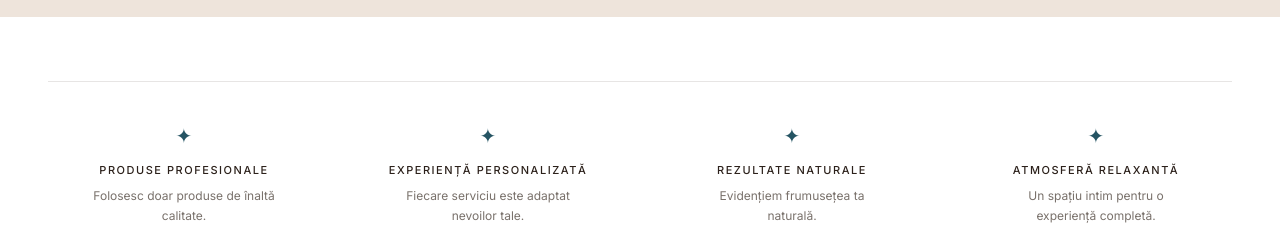
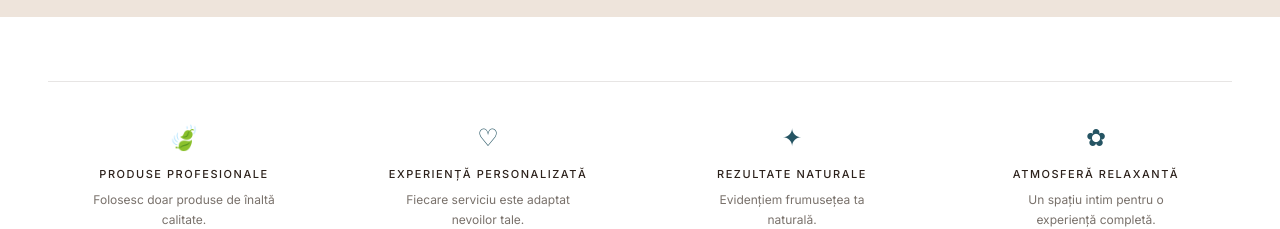
Before and after one commit to alexandramarinas/-brows-and-lashes-by-alexandra, a Next.js app: page / in a window 1280 px wide. Shown: the part 2560-2789 px from the top of the page. Built offline with nearby package versions, Linux system fonts and the light colour scheme.

Commit message:
Expand gallery and add contact icon actions

```diff
--- a/src/app/components/Highlights.tsx
+++ b/src/app/components/Highlights.tsx
@@ -1,17 +1,17 @@
 const benefits = [
-  ["Produse profesionale", "Folosesc doar produse de înaltă calitate."],
-  ["Experiență personalizată", "Fiecare serviciu este adaptat nevoilor tale."],
-  ["Rezultate naturale", "Evidențiem frumusețea ta naturală."],
-  ["Atmosferă relaxantă", "Un spațiu intim pentru o experiență completă."],
+  ["🍃", "Produse profesionale", "Folosesc doar produse de înaltă calitate."],
+  ["♡", "Experiență personalizată", "Fiecare serviciu este adaptat nevoilor tale."],
+  ["✦", "Rezultate naturale", "Evidențiem frumusețea ta naturală."],
+  ["✿", "Atmosferă relaxantă", "Un spațiu intim pentru o experiență completă."],
 ];
 
 export default function Highlights() {
   return (
     <section className="bg-white px-6 py-16 lg:px-12">
       <div className="mx-auto grid max-w-[1200px] gap-8 border-y border-stone-200 py-10 sm:grid-cols-2 lg:grid-cols-4">
-        {benefits.map(([title, description]) => (
+        {benefits.map(([icon, title, description]) => (
           <div key={title} className="text-center">
-            <span className="text-xl text-[#255463]">✦</span>
+            <span className="text-2xl text-[#255463]">{icon}</span>
             <h2 className="mt-3 text-[11px] font-medium uppercase tracking-[.14em]">{title}</h2>
             <p className="mx-auto mt-2 max-w-[190px] text-xs leading-5 text-stone-500">{description}</p>
           </div>
```
